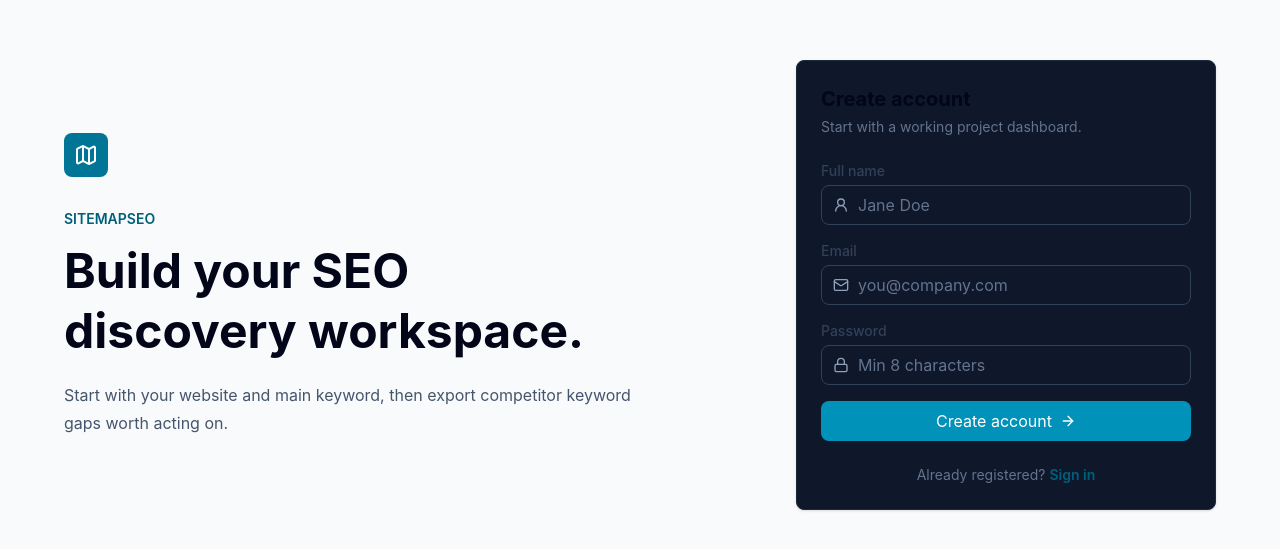
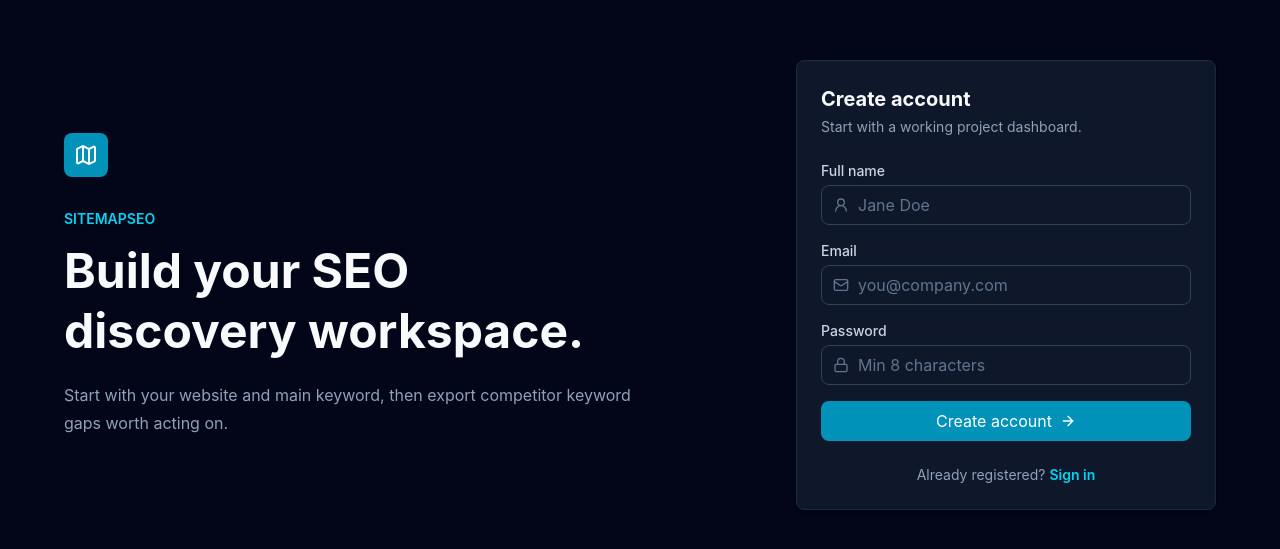
Before and after one commit to fakhir00/site-map-tool, a React (Vite) app in the folder dashboard/: page /register in a window 1280 px wide. Shown: the part 115-664 px from the top of the page. Built offline with nearby package versions, Linux system fonts and the light colour scheme; no server answers.

Commit message:
fix(ui): add missing dark mode classes to authentication pages

```diff
--- a/dashboard/src/pages/Login.tsx
+++ b/dashboard/src/pages/Login.tsx
@@ -41,45 +41,45 @@ export function Login() {
   }
 
   return (
-    <main className="min-h-screen bg-slate-50 px-4 py-10 text-slate-950">
+    <main className="min-h-screen bg-slate-50 dark:bg-slate-950 px-4 py-10 text-slate-950 dark:text-slate-50">
       <div className="mx-auto flex min-h-[calc(100vh-5rem)] max-w-6xl items-center">
         <div className="grid w-full gap-8 lg:grid-cols-[1fr_420px] lg:items-center">
           <section className="max-w-2xl">
-            <a className="mb-8 inline-flex h-11 w-11 items-center justify-center rounded-lg bg-cyan-700 text-white" href={websiteUrl} aria-label="SiteMapSEO homepage">
+            <a className="mb-8 inline-flex h-11 w-11 items-center justify-center rounded-lg bg-cyan-700 dark:bg-cyan-600 text-white" href={websiteUrl} aria-label="SiteMapSEO homepage">
               <Map className="h-6 w-6" />
             </a>
-            <p className="mb-3 text-sm font-semibold uppercase text-cyan-800">SiteMapSEO</p>
-            <h1 className="max-w-xl text-4xl font-bold leading-tight text-slate-950 md:text-5xl">
+            <p className="mb-3 text-sm font-semibold uppercase text-cyan-800 dark:text-cyan-400">SiteMapSEO</p>
+            <h1 className="max-w-xl text-4xl font-bold leading-tight text-slate-950 dark:text-slate-50 md:text-5xl">
               Turn competitor sitemaps into content intelligence.
             </h1>
-            <p className="mt-5 max-w-xl text-base leading-7 text-slate-600">
+            <p className="mt-5 max-w-xl text-base leading-7 text-slate-600 dark:text-slate-400">
               Scan content URLs, extract keyword opportunities, and keep every project organized in one workspace.
             </p>
           </section>
 
           <Card className="p-6">
             <div className="mb-6">
-              <h2 className="text-xl font-bold text-slate-950">Sign in</h2>
-              <p className="mt-1 text-sm text-slate-500">Access your project dashboard.</p>
+              <h2 className="text-xl font-bold text-slate-950 dark:text-slate-50">Sign in</h2>
+              <p className="mt-1 text-sm text-slate-500 dark:text-slate-400">Access your project dashboard.</p>
             </div>
 
             {DEMO_BACKEND_ENABLED && (
-              <div className="mb-4 rounded-lg border border-amber-200 bg-amber-50 px-3 py-2 text-sm text-amber-800">
+              <div className="mb-4 rounded-lg border border-amber-200 dark:border-amber-900/50 bg-amber-50 dark:bg-amber-900/20 px-3 py-2 text-sm text-amber-800 dark:text-amber-200">
                 Demo mode is active. Accounts and projects stay in this browser.
               </div>
             )}
 
             <form className="space-y-4" onSubmit={handleSubmit}>
               {error && (
-                <div className="rounded-lg border border-rose-200 bg-rose-50 px-3 py-2 text-sm text-rose-700">
+                <div className="rounded-lg border border-rose-200 dark:border-rose-900/50 bg-rose-50 dark:bg-rose-900/20 px-3 py-2 text-sm text-rose-700 dark:text-rose-200">
                   {error}
                 </div>
               )}
 
               <label className="block">
-                <span className="mb-1 block text-sm font-medium text-slate-700">Email</span>
+                <span className="mb-1 block text-sm font-medium text-slate-700 dark:text-slate-300">Email</span>
                 <div className="relative">
-                  <Mail className="pointer-events-none absolute left-3 top-1/2 h-4 w-4 -translate-y-1/2 text-slate-400" />
+                  <Mail className="pointer-events-none absolute left-3 top-1/2 h-4 w-4 -translate-y-1/2 text-slate-400 dark:text-slate-500" />
                   <Input
                     autoComplete="email"
                     className="pl-9"
@@ -93,9 +93,9 @@ export function Login() {
               </label>
 
               <label className="block">
-                <span className="mb-1 block text-sm font-medium text-slate-700">Password</span>
+                <span className="mb-1 block text-sm font-medium text-slate-700 dark:text-slate-300">Password</span>
                 <div className="relative">
-                  <Lock className="pointer-events-none absolute left-3 top-1/2 h-4 w-4 -translate-y-1/2 text-slate-400" />
+                  <Lock className="pointer-events-none absolute left-3 top-1/2 h-4 w-4 -translate-y-1/2 text-slate-400 dark:text-slate-500" />
                   <Input
                     autoComplete="current-password"
                     className="pl-9"
@@ -114,9 +114,9 @@ export function Login() {
               </Button>
             </form>
 
-            <p className="mt-6 text-center text-sm text-slate-500">
+            <p className="mt-6 text-center text-sm text-slate-500 dark:text-slate-400">
               New here?{' '}
-              <Link className="font-semibold text-cyan-800 hover:text-cyan-900" to="/register">
+              <Link className="font-semibold text-cyan-800 dark:text-cyan-400 hover:text-cyan-900 dark:hover:text-cyan-300" to="/register">
                 Create an account
               </Link>
             </p>
--- a/dashboard/src/pages/Register.tsx
+++ b/dashboard/src/pages/Register.tsx
@@ -43,45 +43,45 @@ export function Register() {
   }
 
   return (
-    <main className="min-h-screen bg-slate-50 px-4 py-10 text-slate-950">
+    <main className="min-h-screen bg-slate-50 dark:bg-slate-950 px-4 py-10 text-slate-950 dark:text-slate-50">
       <div className="mx-auto flex min-h-[calc(100vh-5rem)] max-w-6xl items-center">
         <div className="grid w-full gap-8 lg:grid-cols-[1fr_420px] lg:items-center">
           <section className="max-w-2xl">
-            <a className="mb-8 inline-flex h-11 w-11 items-center justify-center rounded-lg bg-cyan-700 text-white" href={websiteUrl} aria-label="SiteMapSEO homepage">
+            <a className="mb-8 inline-flex h-11 w-11 items-center justify-center rounded-lg bg-cyan-700 dark:bg-cyan-600 text-white" href={websiteUrl} aria-label="SiteMapSEO homepage">
               <Map className="h-6 w-6" />
             </a>
-            <p className="mb-3 text-sm font-semibold uppercase text-cyan-800">SiteMapSEO</p>
-            <h1 className="max-w-xl text-4xl font-bold leading-tight text-slate-950 md:text-5xl">
+            <p className="mb-3 text-sm font-semibold uppercase text-cyan-800 dark:text-cyan-400">SiteMapSEO</p>
+            <h1 className="max-w-xl text-4xl font-bold leading-tight text-slate-950 dark:text-slate-50 md:text-5xl">
               Build your SEO discovery workspace.
             </h1>
-            <p className="mt-5 max-w-xl text-base leading-7 text-slate-600">
+            <p className="mt-5 max-w-xl text-base leading-7 text-slate-600 dark:text-slate-400">
               Start with your website and main keyword, then export competitor keyword gaps worth acting on.
             </p>
           </section>
 
           <Card className="p-6">
             <div className="mb-6">
-              <h2 className="text-xl font-bold text-slate-950">Create account</h2>
-              <p className="mt-1 text-sm text-slate-500">Start with a working project dashboard.</p>
+              <h2 className="text-xl font-bold text-slate-950 dark:text-slate-50">Create account</h2>
+              <p className="mt-1 text-sm text-slate-500 dark:text-slate-400">Start with a working project dashboard.</p>
             </div>
 
             {DEMO_BACKEND_ENABLED && (
-              <div className="mb-4 rounded-lg border border-amber-200 bg-amber-50 px-3 py-2 text-sm text-amber-800">
+              <div className="mb-4 rounded-lg border border-amber-200 dark:border-amber-900/50 bg-amber-50 dark:bg-amber-900/20 px-3 py-2 text-sm text-amber-800 dark:text-amber-200">
                 Demo mode is active. Accounts and projects stay in this browser.
               </div>
             )}
 
             <form className="space-y-4" onSubmit={handleSubmit}>
               {error && (
-                <div className="rounded-lg border border-rose-200 bg-rose-50 px-3 py-2 text-sm text-rose-700">
+                <div className="rounded-lg border border-rose-200 dark:border-rose-900/50 bg-rose-50 dark:bg-rose-900/20 px-3 py-2 text-sm text-rose-700 dark:text-rose-200">
                   {error}
                 </div>
               )}
 
               <label className="block">
-                <span className="mb-1 block text-sm font-medium text-slate-700">Full name</span>
+                <span className="mb-1 block text-sm font-medium text-slate-700 dark:text-slate-300">Full name</span>
                 <div className="relative">
-                  <UserRound className="pointer-events-none absolute left-3 top-1/2 h-4 w-4 -translate-y-1/2 text-slate-400" />
+                  <UserRound className="pointer-events-none absolute left-3 top-1/2 h-4 w-4 -translate-y-1/2 text-slate-400 dark:text-slate-500" />
                   <Input
                     autoComplete="name"
                     className="pl-9"
@@ -94,9 +94,9 @@ export function Register() {
               </label>
 
               <label className="block">
-                <span className="mb-1 block text-sm font-medium text-slate-700">Email</span>
+                <span className="mb-1 block text-sm font-medium text-slate-700 dark:text-slate-300">Email</span>
                 <div className="relative">
-                  <Mail className="pointer-events-none absolute left-3 top-1/2 h-4 w-4 -translate-y-1/2 text-slate-400" />
+                  <Mail className="pointer-events-none absolute left-3 top-1/2 h-4 w-4 -translate-y-1/2 text-slate-400 dark:text-slate-500" />
                   <Input
                     autoComplete="email"
                     className="pl-9"
@@ -110,9 +110,9 @@ export function Register() {
               </label>
 
               <label className="block">
-                <span className="mb-1 block text-sm font-medium text-slate-700">Password</span>
+                <span className="mb-1 block text-sm font-medium text-slate-700 dark:text-slate-300">Password</span>
                 <div className="relative">
-                  <Lock className="pointer-events-none absolute left-3 top-1/2 h-4 w-4 -translate-y-1/2 text-slate-400" />
+                  <Lock className="pointer-events-none absolute left-3 top-1/2 h-4 w-4 -translate-y-1/2 text-slate-400 dark:text-slate-500" />
                   <Input
                     autoComplete="new-password"
                     className="pl-9"
@@ -132,9 +132,9 @@ export function Register() {
               </Button>
             </form>
 
-            <p className="mt-6 text-center text-sm text-slate-500">
+            <p className="mt-6 text-center text-sm text-slate-500 dark:text-slate-400">
               Already registered?{' '}
-              <Link className="font-semibold text-cyan-800 hover:text-cyan-900" to="/login">
+              <Link className="font-semibold text-cyan-800 dark:text-cyan-400 hover:text-cyan-900 dark:hover:text-cyan-300" to="/login">
                 Sign in
               </Link>
             </p>
```
